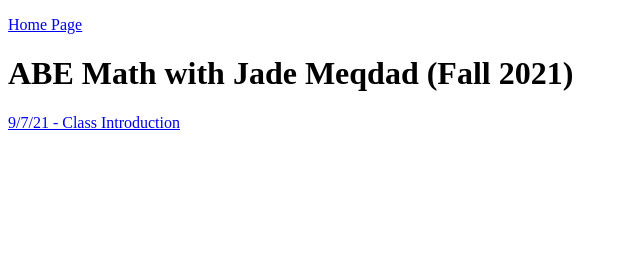
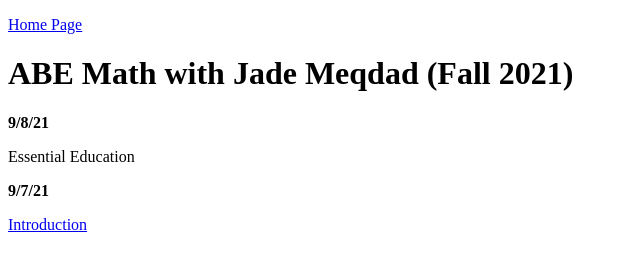
Before and after one commit to jmeqdad/jmeqdad.github.io, a plain HTML site: page pages/abemathfall21.html in a window 1280 px wide. Shown: the whole page, without its empty margins (0-640 px from the left). Drawn offline with Linux system fonts and the light colour scheme.

Commit message:
Links added

```diff
--- a/pages/abemathfall21.html
+++ b/pages/abemathfall21.html
@@ -6,8 +6,11 @@
 <body>
   <p><A HREF="/">Home Page</A></p>
 <h1>ABE Math with Jade Meqdad (Fall 2021)</h1>
+<p><b>9/8/21</b><p>
+<p>Essential Education</p>
+<p><b>9/7/21</b></p>
+<p><A HREF="links/9-7-21.pdf" target="_blank" rel="noopener noreferrer">Introduction</A>
 
-<A HREF="links/9-7-21.pdf" target="_blank" rel="noopener noreferrer">9/7/21 - Class Introduction</A></p>
 
 </body>
 </html>
```
Also changed, not shown: index.html (+2 -1 lines).
